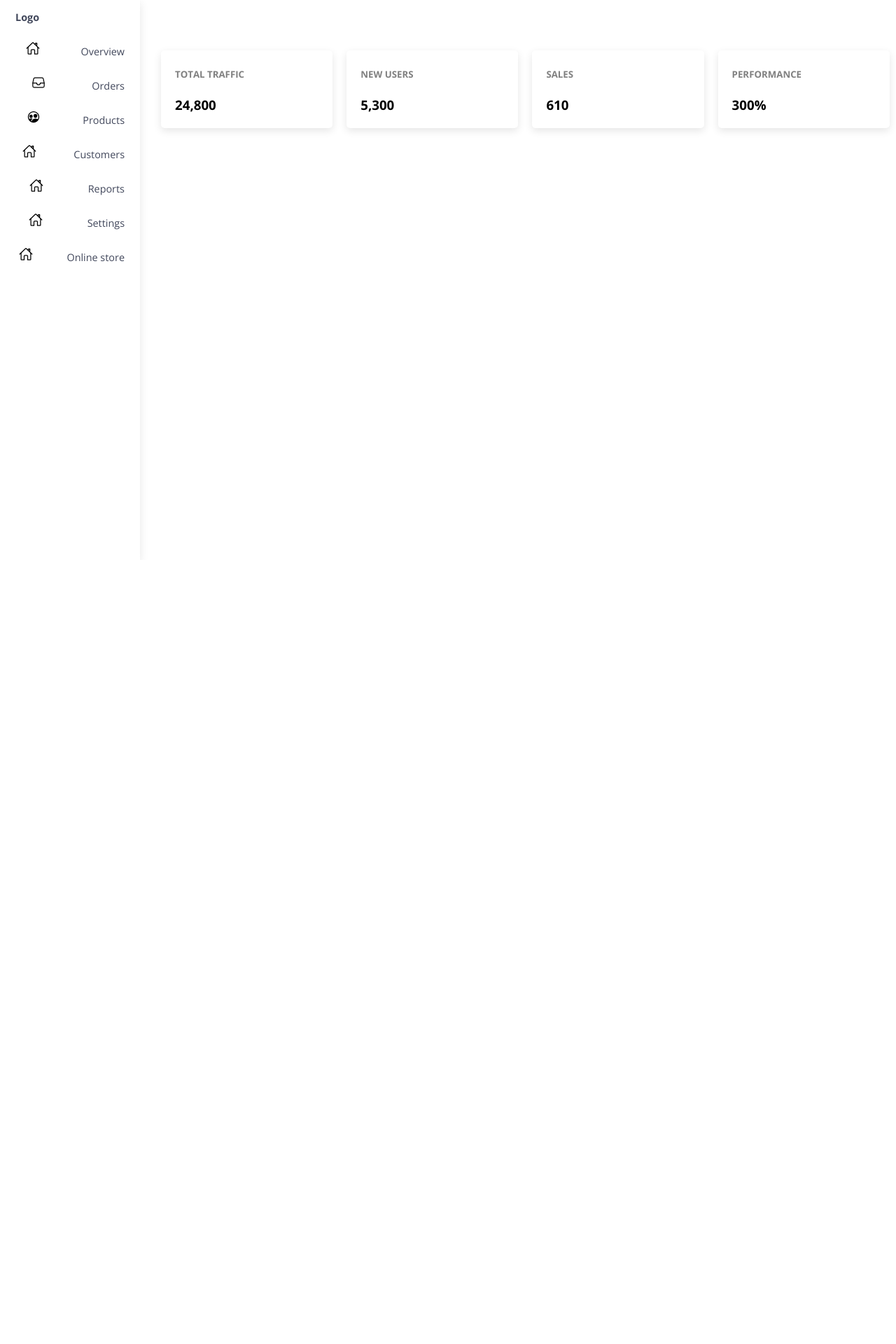
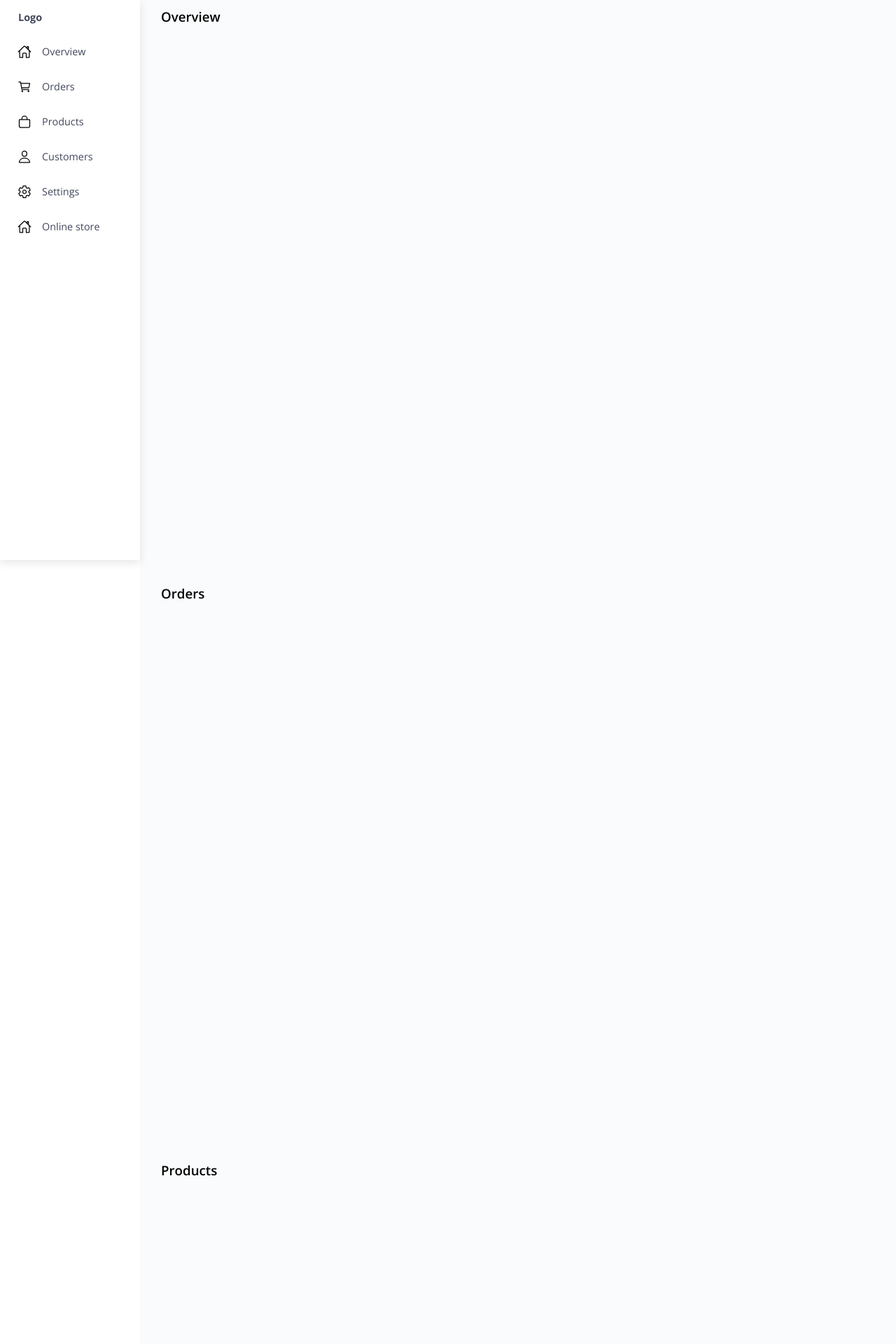
Before and after one commit to anas283/yummy-shop-admin, a PHP site: page /home.html in a window 1280 px wide. Shown: the top 1920 px of the page at 70% size. Before the commit the page ends 374 px from the top, so only its background shows below. Run offline with PHP 8.4, Linux system fonts and the light colour scheme; some libraries are stand-ins or nearby versions.

Commit message:
Basic admin navbar with multiple tabs

```diff
--- a/home.css
+++ b/home.css
@@ -8,6 +8,10 @@
     overflow-x: hidden;
     transition: 0.5s;
     box-shadow: rgba(0, 0, 0, 0.1) 0px 4px 12px;
+}
+
+.sidenav .logo {
+    margin-left: 11px;
 }
 
 .sidenav a {
@@ -21,7 +25,26 @@
     transition: 0.3s;
 }
 
-.sidenav a:hover {
+.sidenav .nav-item {
+    width: 100%;
+    float: left;
+    cursor: pointer;
+}
+
+.sidenav .ion-icon {
+    margin-left: 15px;
+    margin-top: 5px;
+}
+
+.sidenav p {
+    color: #41475B;
+    font-size: .9rem;
+    margin-top: 15px;
+    margin-left: 5px;
+}
+
+.sidenav .nav-item:hover {
+    transition: .3s;
     background-color: #e7e6ff;
 }
 
@@ -54,10 +77,14 @@
     margin-left: 200px;
 }
 
-.banner {
-    height: 300px;
-    /* background-color: #6f68e6; */
-    padding: 20px;
+.tabcontent {
+    min-height: 100vh;
+    background-color: #F9FBFD;
+    padding: 12px 30px;
+}
+
+.tabcontent h3 {
+    font-weight: 600;
 }
 
 .card {
--- a/home.html
+++ b/home.html
@@ -13,71 +13,102 @@
 
     <div id="mySidenav" class="sidenav">
         <div>
-            <a href="#"><b>Logo</b></a>
+            <a class="logo" href="#"><b>Logo</b></a>
         </div>
         <div>
-            <div class="row nav-item">
-                <ion-icon class="ion-icon" name="home-outline"></ion-icon>
-                <a href="#">Overview</a>
+            <div class="row nav-item tablinks" onclick="openTab(event,'overview')">
+                <div>
+                    <ion-icon class="ion-icon" name="home-outline"></ion-icon>
+                </div>
+                <div>
+                    <p>Overview</p>
+                </div>
             </div>
-            <div class="row nav-item">
-                <ion-icon class="ion-icon" name="file-tray-outline"></ion-icon>
-                <a href="#">Orders</a>
+            <div class="row nav-item tablinks" onclick="openTab(event,'orders')">
+                <div>
+                    <ion-icon class="ion-icon" name="cart-outline"></ion-icon>
+                </div>
+                <div>
+                    <p>Orders</p>
+                </div>
             </div>
-            <div class="row nav-item">
-                <ion-icon class="ion-icon" name="people-circle-outline"></ion-icon>
-                <a href="#">Products</a>
+            <div class="row nav-item tablinks" onclick="openTab(event,'products')">
+                <div>
+                    <ion-icon class="ion-icon" name="bag-outline"></ion-icon>
+                </div>
+                <div>
+                    <p>Products</p>
+                </div>
             </div>
-            <div class="row nav-item">
-                <ion-icon class="ion-icon" name="home-outline"></ion-icon>
-                <a href="#">Customers</a>
+            <div class="row nav-item tablinks" onclick="openTab(event,'customers')">
+                <div>
+                    <ion-icon class="ion-icon" name="person-outline"></ion-icon>
+                </div>
+                <div>
+                    <p>Customers</p>
+                </div>
             </div>
-            <div class="row nav-item">
-                <ion-icon class="ion-icon" name="home-outline"></ion-icon>
-                <a href="#">Reports</a>
+            <div class="row nav-item tablinks" onclick="openTab(event,'settings')">
+                <div>
+                    <ion-icon class="ion-icon" name="settings-outline"></ion-icon>
+                </div>
+                <div>
+                    <p>Settings</p>
+                </div>
             </div>
-            <div class="row nav-item">
-                <ion-icon class="ion-icon" name="home-outline"></ion-icon>
-                <a href="#">Settings</a>
-            </div>
-            <div class="row nav-item">
-                <ion-icon class="ion-icon" name="home-outline"></ion-icon>
-                <a href="#">Online store</a>
+            <div class="row nav-item tablinks" onclick="openTab(event,'store')">
+                <div>
+                    <ion-icon class="ion-icon" name="home-outline"></ion-icon>
+                </div>
+                <div>
+                    <p>Online store</p>
+                </div>
             </div>
         </div>
     </div>
 
     <div id="main">
-        <div class="banner">
-            <h3 class="text-white">Dashboard</h3>
-            <div class="row">
-                <div class="col-4 card">
-                    <h5 class="text-secondary">TOTAL TRAFFIC</h5>
-                    <h3>24,800</h3>
-                </div>
-                <div class="col-4 card">
-                    <h5 class="text-secondary">NEW USERS</h5>
-                    <h3>5,300</h3>
-                </div>
-                <div class="col-4 card">
-                    <h5 class="text-secondary">SALES</h5>
-                    <h3>610</h3>
-                </div>
-                <div class="col-4 card">
-                    <h5 class="text-secondary">PERFORMANCE</h5>
-                    <h3>300%</h3>
-                </div>
-            </div>
+        <div id="overview" class="tabcontent">
+            <h3>Overview</h3>
         </div>
-        <!-- <div class="charts-box row">
-            <div class="col-4 card">
-                Chart 1
-            </div>
-            <div class="col-4 card">
-                Chart 2
-            </div>
-        </div> -->
+        <div id="orders" class="tabcontent">
+            <h3>Orders</h3>
+        </div>
+        <div id="products" class="tabcontent">
+            <h3>Products</h3>
+        </div>
+        <div id="customers" class="tabcontent">
+            <h3>Customers</h3>
+        </div>
+        <div id="settings" class="tabcontent">
+            <h3>Settings</h3>
+        </div>
+        <div id="store" class="tabcontent">
+            <h3>Online Store</h3>
+        </div>
     </div>
+
+    <script>
+        document.getElementById("overview").style.display = "block";
+        document.getElementById("overview").className += " active";
+
+        function openTab(evt, tabName) {
+            var i, tabcontent, tablinks;
+
+            tabcontent = document.getElementsByClassName("tabcontent");
+            for(i=0;i<tabcontent.length;i++) {
+                tabcontent[i].style.display = "none";
+            }
+
+            tablinks = document.getElementsByClassName("tablinks");
+            for(i=0;i<tablinks.length;i++) {
+                tablinks[i].className = tablinks[i].className.replace(" active", "");
+            }
+
+            document.getElementById(tabName).style.display = "block";
+            evt.currentTarget.className += " active";
+        }
+    </script>
 
     <script src="https://unpkg.com/ionicons@5.2.3/dist/ionicons.js"></script>
 
```
